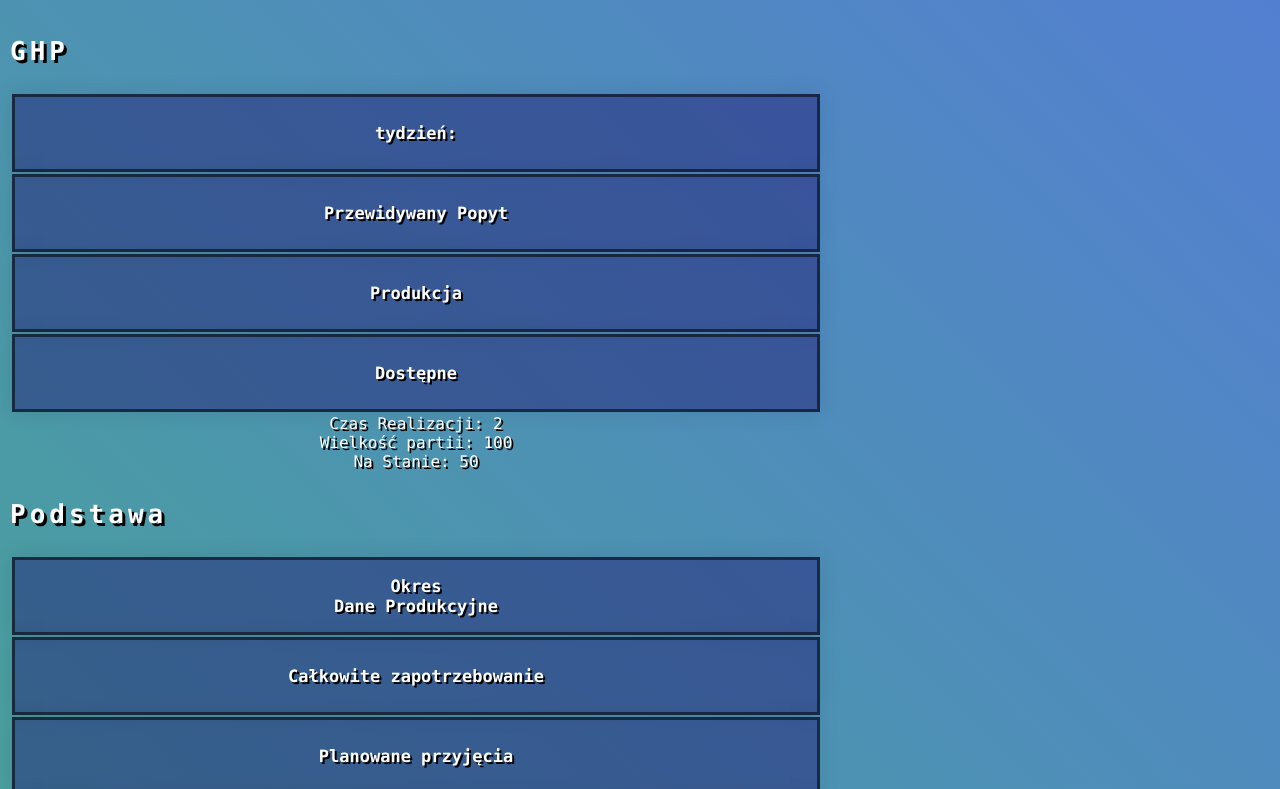
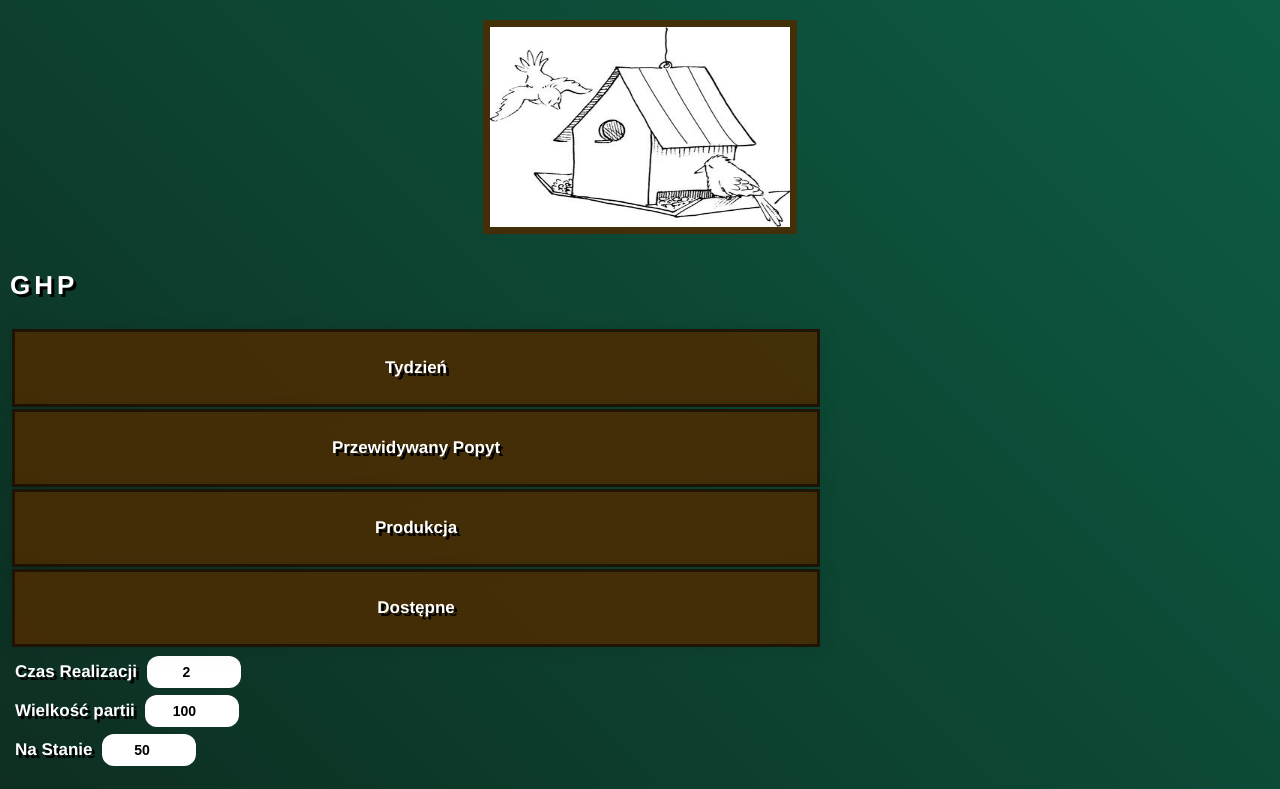
Before and after one commit to Asko24/mrp, a plain HTML site: page index.html in a window 1280 px wide. Both pictures are taken after a click on the button "Pokaż tabele". Shown: the top 789 px of the page. Drawn offline with Linux system fonts and the light colour scheme.

Commit message:
Commit by yours truly - Asko the king of karmnik design

```diff
--- a/index.html
+++ b/index.html
@@ -43,6 +43,9 @@
     </script>
 </head>
 <body>
+    <div id="logo">
+        <img src="karmnik.jpg" id="karmniczek_obrazek">
+    </div>
     <div id="main">
 
     </div>
--- a/src/mrp.js
+++ b/src/mrp.js
@@ -443,7 +443,7 @@ class mrp{
 
     updateGHP(){
         this.GHP = [
-            "tydzień: ",
+            "Tydzień",
             "Przewidywany Popyt",
             "Produkcja",
             "Dostępne",
--- a/src/style.css
+++ b/src/style.css
@@ -11,15 +11,25 @@ html {
 body {
     height: 100%;
     margin: 0;
-    background-image: linear-gradient(45deg, #49a09d, #537fd1);
+    background-image: linear-gradient(45deg, #0d2e21, #0d5c44);
     background-repeat: no-repeat;
     background-attachment: fixed;
 }
 
 .contentBox {
     margin: auto;
-    font-family: "Lucida Console";
+    font-family: "Helvetica";
     padding: 10px;
+}
+
+#karmniczek_obrazek {
+    border: 7px solid #492c04e8;
+    width: 300px;
+    height: 200px;
+    display: block;
+    margin-left: auto;
+    margin-right: auto;
+    margin-top: 20px
 }
 
 /* form */
@@ -33,19 +43,23 @@ body {
 }
 
 .form_label {
-    font-size: 15px;
+    color: white;
+    font-size: 17px;
     letter-spacing: 2.5px;
-    text-shadow: 0.4px 0.4px black;
+    text-shadow: 1px 1px black;
 }
 
 .form_input {
     padding: 8px 12px;
     border: none;
     border-radius: 12px;
+    font-size: 14px;
+    font-weight: bold;
+    text-align: center;
 }
 
 .form_button {
-    font-family: "Lucida Console";
+    font-family: "Helvetica";
     border: none;
     background-color: rgb(194, 194, 194);
     padding: 10px 16px;
@@ -82,32 +96,65 @@ body {
     border-spacing: 15px;
 }
 
+.input_table {
+    padding: 8px 12px;
+    border: none;
+    border-radius: 12px;
+    width: 40%;
+    font-size: 14px;
+    font-weight: bold;
+    text-align: center;
+}
+
 .mrpTable {
     color: white;
-    text-shadow: 2px 2px black;
+    text-shadow: 3px 3px black;
     text-align: center;
     font-size: 17px;
     font-weight: bold;
-
     position: relative;
     overflow: hidden;
     box-shadow: 0 0 20px
 rgba(0,0,0,0.1);
     width: 800px;
     height:70px;
-    background-color: #3028a14f;
+    background-color: #8d6021d3;
     border:rgba(0, 0, 0, 0.548) 3px solid;
 }
 .mrpTable:hover {
-    background-color: rgba(255, 255, 255, 0.116);
+    background-color: #493110a2;
 }
 
 .table_header{
-    background-color: #221c747a;
+    background-color: #492c04e8;
 }
 
 .mrpDescription{
     color: rgb(255, 255, 255);
-    text-shadow: 2px 2px black;
+    text-shadow: 3px 3px black;
+    text-align: left;
+    width: 100%;
+    padding-left: 5px;
+    margin-top: 7px;
+    margin-bottom: 7px;
+}
+
+.mrpDescription_text{
+    color: rgb(255, 255, 255);
+    text-shadow: 3px 3px black;
+    text-align: left;
+    width: 100%;
+    font-size: 17px;
+    font-weight: bold;
+}
+
+.mrpDescription_input{
+    padding: 8px 12px;
+    border: none;
+    border-radius: 12px;
+    margin-left: 10px;
+    width: 70px;
+    font-size: 14px;
+    font-weight: bold;
     text-align: center;
 }
--- a/src/table.js
+++ b/src/table.js
@@ -32,6 +32,7 @@ class table{
                 //console.log("AAAAAAAAAAAAAAAA",this.title)
 
                 inputField = document.createElement("input")
+                inputField.classList.add("input_table")
                 inputField.id = "IP"+ "#" + j + "-" + i
 
                 cell.appendChild(inputField)
@@ -81,9 +82,18 @@ class table{
         for(var key in this.schema[this.schema.length-1]) {
             var value = this.schema[this.schema.length-1][key]
             // console.log(key,value)
-            this.description = Element(this.table, "div")
+            this.description = Element(this.parent, "div")
+            var description_text = Element(this.description, "label")
+            description_text.setAttribute("type", "text")
+            description_text.innerHTML = key
+            description_text.classList.add("mrpDescription_text")
+            var description_input = Element(this.description, "input")
+            description_input.setAttribute("type", "number")
+            description_input.setAttribute("value", value)
+            // description_input.innerHTML = value
+            description_input.classList.add("mrpDescription_input")
             this.description.classList.add("mrpDescription")
-            this.description.innerHTML = key + ": " + value
+            //this.description.innerHTML = key + ": " + value
 
             //cell.innerHTML += key + ": " + value + "<br>"
         }
```
Also changed, not shown: karmnik.jpg (added).
